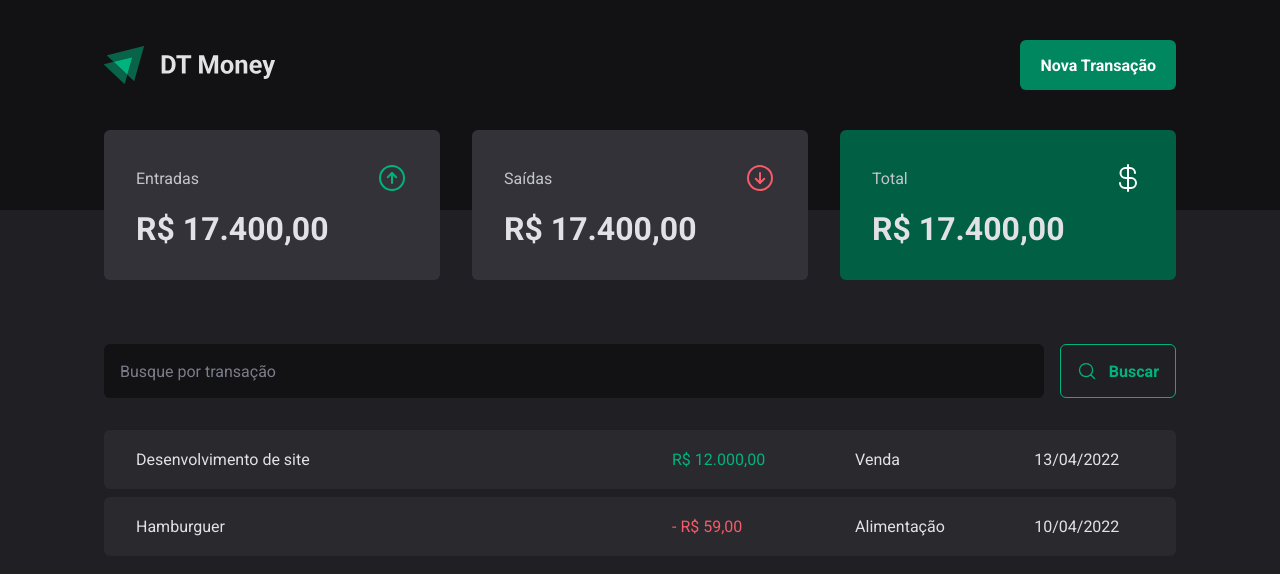
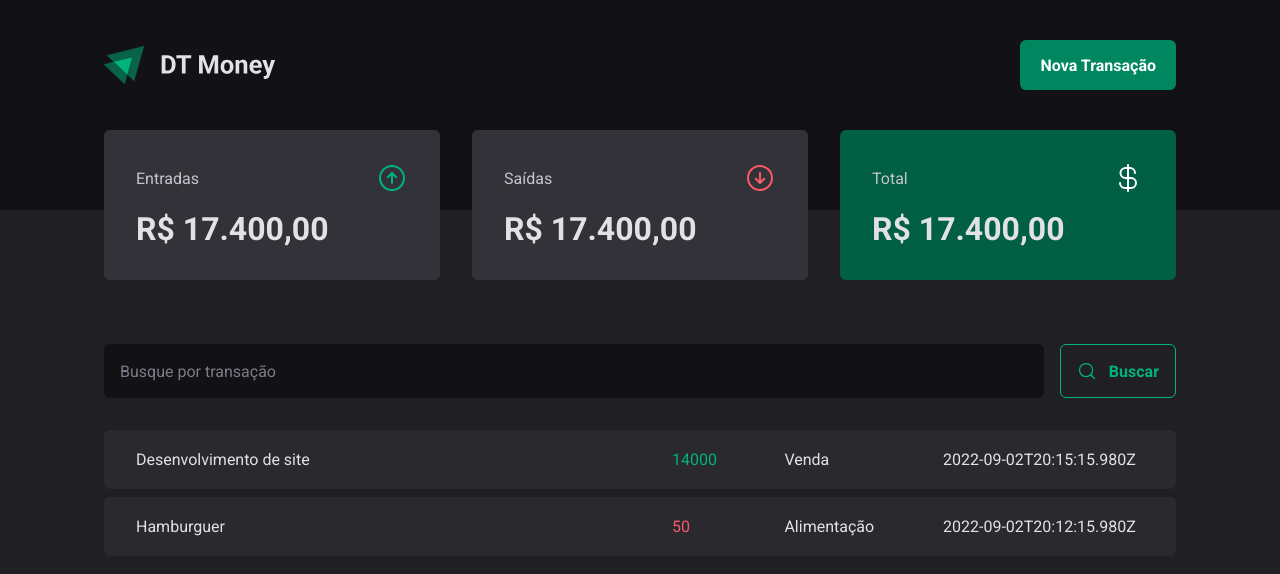
Before and after one commit to lfeliperibeiro/dt-money-new, a React (Vite) app: page / in a window 1280 px wide. Shown: the top 574 px of the page. Built offline with nearby package versions, Linux system fonts and the light colour scheme; data requests are answered from the project's data file.

Commit message:
feat: pass context and use api data

```diff
--- a/src/pages/Transactions/index.tsx
+++ b/src/pages/Transactions/index.tsx
@@ -6,8 +6,11 @@
   PriceHighlight,
 } from './styles'
 import { SearchForm } from './components/SearchForm'
+import { useContext } from 'react'
+import { TransactionsContext } from '../../contexts/TransactionContext'
 
 export function Transactions() {
+  const { transactions } = useContext(TransactionsContext)
   return (
     <div>
       <Header />
@@ -15,24 +18,22 @@
       <TransactionsContainer>
         <SearchForm />
         <TransactionsTable>
-          <tbody>
-            <tr>
-              <td width="50%">Desenvolvimento de site</td>
-              <td>
-                <PriceHighlight variant={'income'}>R$ 12.000,00</PriceHighlight>
-              </td>
-              <td>Venda</td>
-              <td>13/04/2022</td>
-            </tr>
-            <tr>
-              <td width="50%">Hamburguer</td>
-              <td>
-                <PriceHighlight variant={'outcome'}>- R$ 59,00</PriceHighlight>
-              </td>
-              <td>Alimentação</td>
-              <td>10/04/2022</td>
-            </tr>
-          </tbody>
+          {transactions.map((transaction) => {
+            return (
+              <tbody key={transaction.id}>
+                <tr>
+                  <td width="50%">{transaction.description}</td>
+                  <td>
+                    <PriceHighlight variant={transaction.type}>
+                      {transaction.price}
+                    </PriceHighlight>
+                  </td>
+                  <td>{transaction.category}</td>
+                  <td>{transaction.createdAt}</td>
+                </tr>
+              </tbody>
+            )
+          })}
         </TransactionsTable>
       </TransactionsContainer>
     </div>
```
